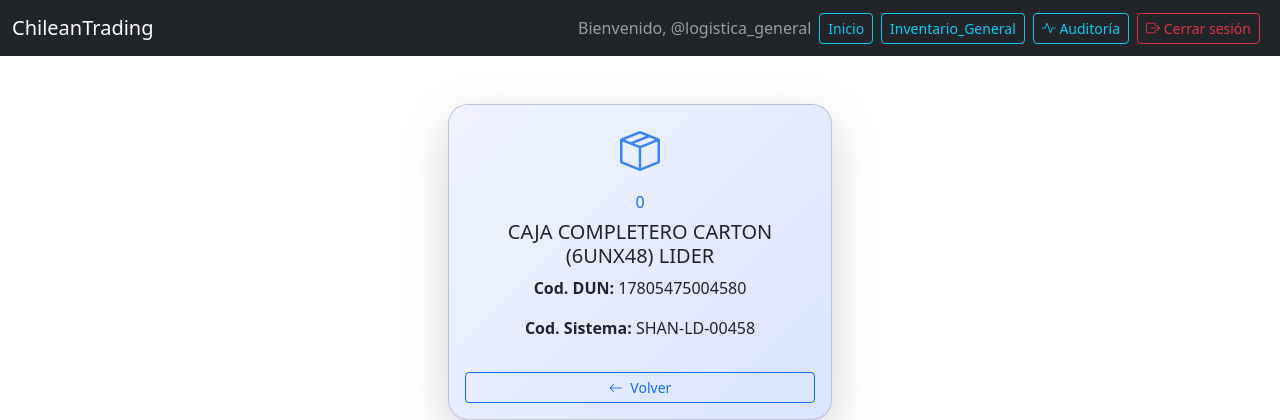
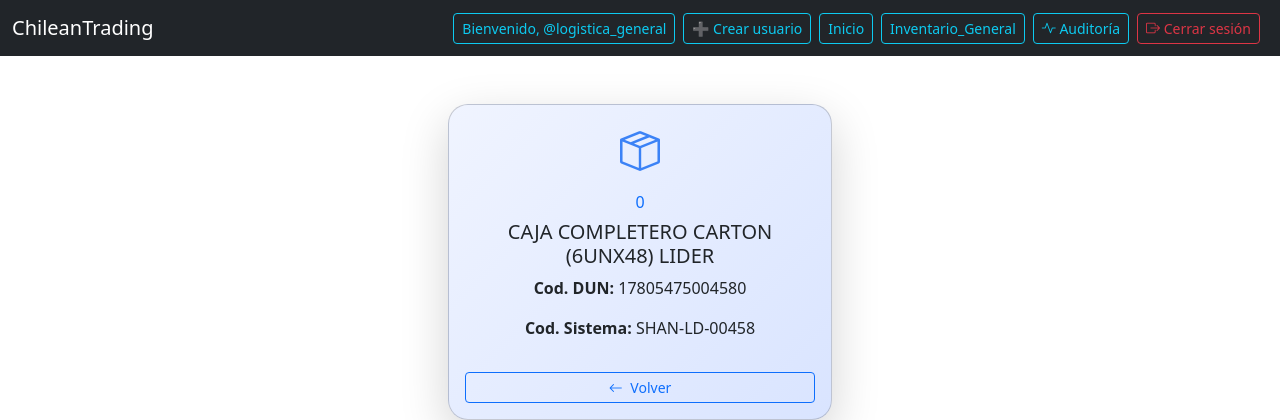
Before and after one commit to Marckd4/despliege-render, a Django app: page /productos/140 in a window 1280 px wide. Shown: the top 420 px of the page. Run offline with Django 5.2, Linux system fonts and the light colour scheme; a user stored in the database is signed in; data comes from the database, SQL or seed files in the repository; both versions use the stored data as it was after the commit.

Commit message:
render5.1

```diff
--- a/templates/base.html
+++ b/templates/base.html
@@ -52,7 +52,10 @@
 
 
         {% if user.is_authenticated %}
-          <span class="navbar-text me-2">Bienvenido, {{ user.username }}</span>
+          <span class="btn btn-outline-info btn-sm me-2">Bienvenido, {{ user.username }}</span>
+            <a href="{% url 'registrar_usuario' %}" class="btn btn-outline-info btn-sm me-2">
+            ➕ Crear usuario
+          </a>
           <a class="btn btn-outline-info btn-sm me-2" aria-current="page" href="{% url 'inicio' %}">Inicio</a>
           <a class="btn btn-outline-info btn-sm me-2" href="{% url 'productos:index'%}">Inventario_General</a>
           <a href="{% url 'historial_movimientos' %}" class="btn btn-outline-info btn-sm me-2">
@@ -65,9 +68,6 @@
           <a href="{% url 'login' %}" class="btn btn-success">Iniciar sesión</a>
           <!-- <a href="{% url 'admin:index' %}" class="btn btn-sm btn-primary">Ir a Admin</a> -->
            <!-- <a href="{% url 'admin:auth_user_add' %}" class="btn btn-success">usuario</a> -->
-            <a href="{% url 'registrar_usuario' %}" class="btn btn-outline-success">
-            ➕ Crear usuario
-          </a>
 
         {% endif %}
       </div>
```
Also changed, not shown: db.sqlite3.
